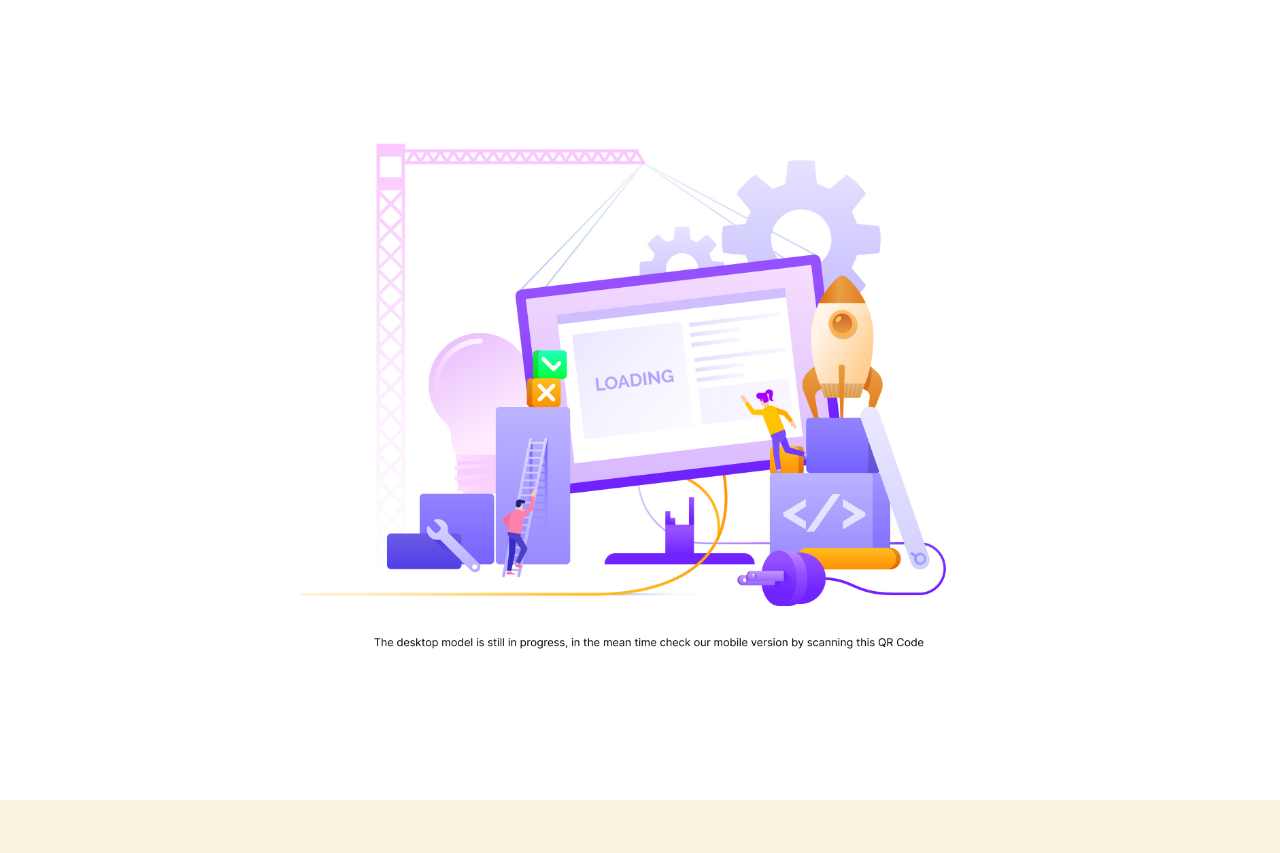
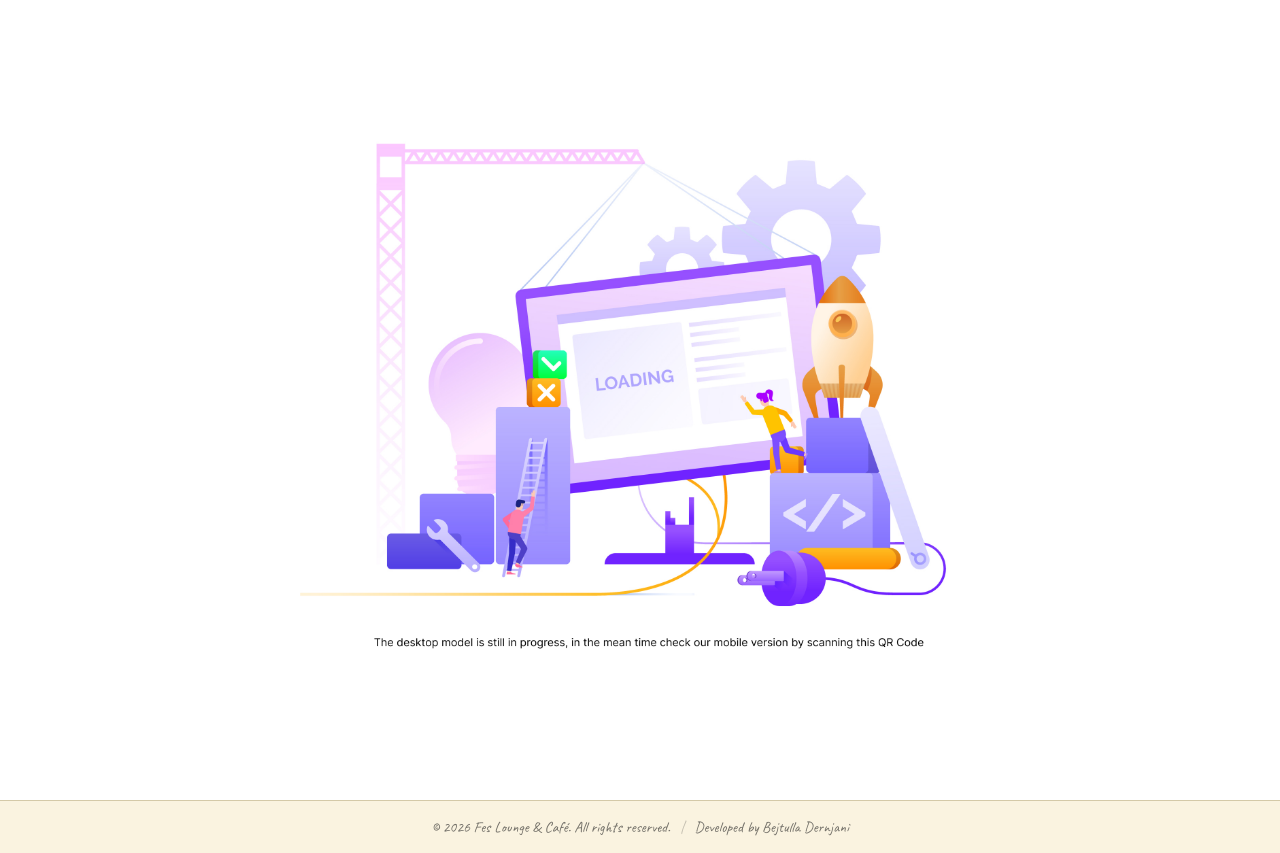
Before and after one commit to bejtodernjani/FesCaffe-Menu, a React (Vite) app: page /category/1 in a window 1280 px wide. Before the commit the page ends 800 px from the top, so only its background shows below. Built offline with nearby package versions, Linux system fonts and the light colour scheme.

Commit message:
Add footer with copyright and developer credit
Co-Authored-By: Claude Sonnet 4.6 <noreply@anthropic.com>

```diff
--- a/src/App.jsx
+++ b/src/App.jsx
@@ -2,6 +2,7 @@ import { BrowserRouter, Routes, Route } from 'react-router-dom'
 import { LanguageProvider } from './context/LanguageContext'
 import DesktopOverlay from './components/DesktopOverlay'
 import Navbar from './components/Navbar'
+import Footer from './components/Footer'
 import HomePage from './pages/HomePage'
 import CategoryPage from './pages/CategoryPage'
 import DrinksPage from './pages/DrinksPage'
@@ -17,6 +18,7 @@ export default function App() {
           <Route path="/category/drinks" element={<DrinksPage />} />
           <Route path="/category/:name" element={<CategoryPage />} />
         </Routes>
+        <Footer />
       </BrowserRouter>
     </LanguageProvider>
   )
--- /dev/null
+++ b/src/components/Footer.jsx
@@ -0,0 +1,12 @@
+import styles from './Footer.module.css'
+
+export default function Footer() {
+  return (
+    <footer className={styles.footer}>
+      <p className={styles.text}>
+        © {new Date().getFullYear()} Fes Lounge & Café. All rights reserved.{' '}
+        <span className={styles.divider}>|</span> Developed by Bejtulla Dernjani
+      </p>
+    </footer>
+  )
+}
--- /dev/null
+++ b/src/components/Footer.module.css
@@ -0,0 +1,19 @@
+.footer {
+  width: 100%;
+  background-color: #FAF3E0;
+  border-top: 1.5px solid #d4c9a8;
+  padding: 16px 24px;
+  text-align: center;
+}
+
+.text {
+  font-family: 'Caveat', cursive;
+  font-size: 0.95rem;
+  color: #1a1a1a;
+  opacity: 0.6;
+}
+
+.divider {
+  margin: 0 6px;
+  opacity: 0.4;
+}
```
